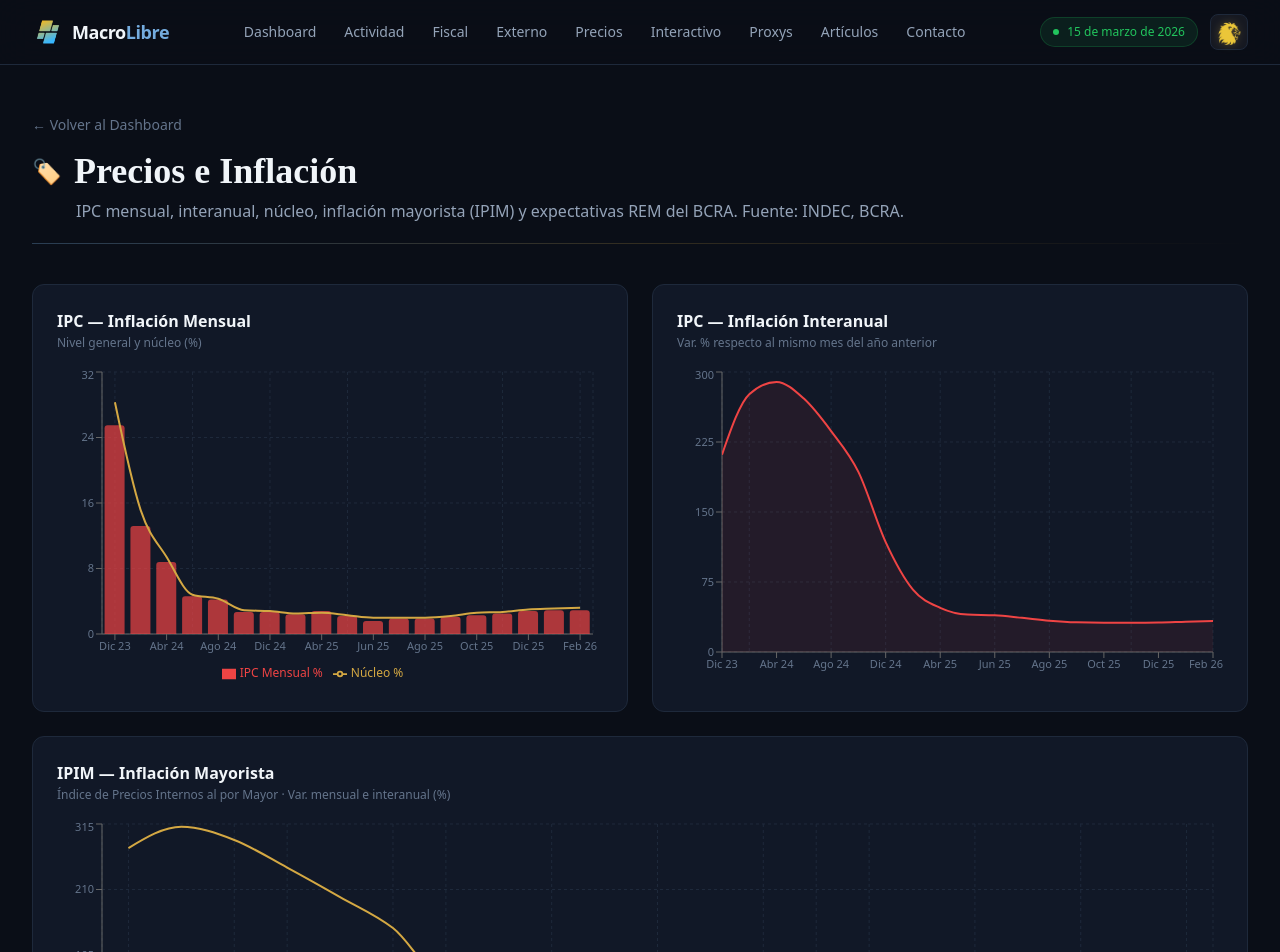
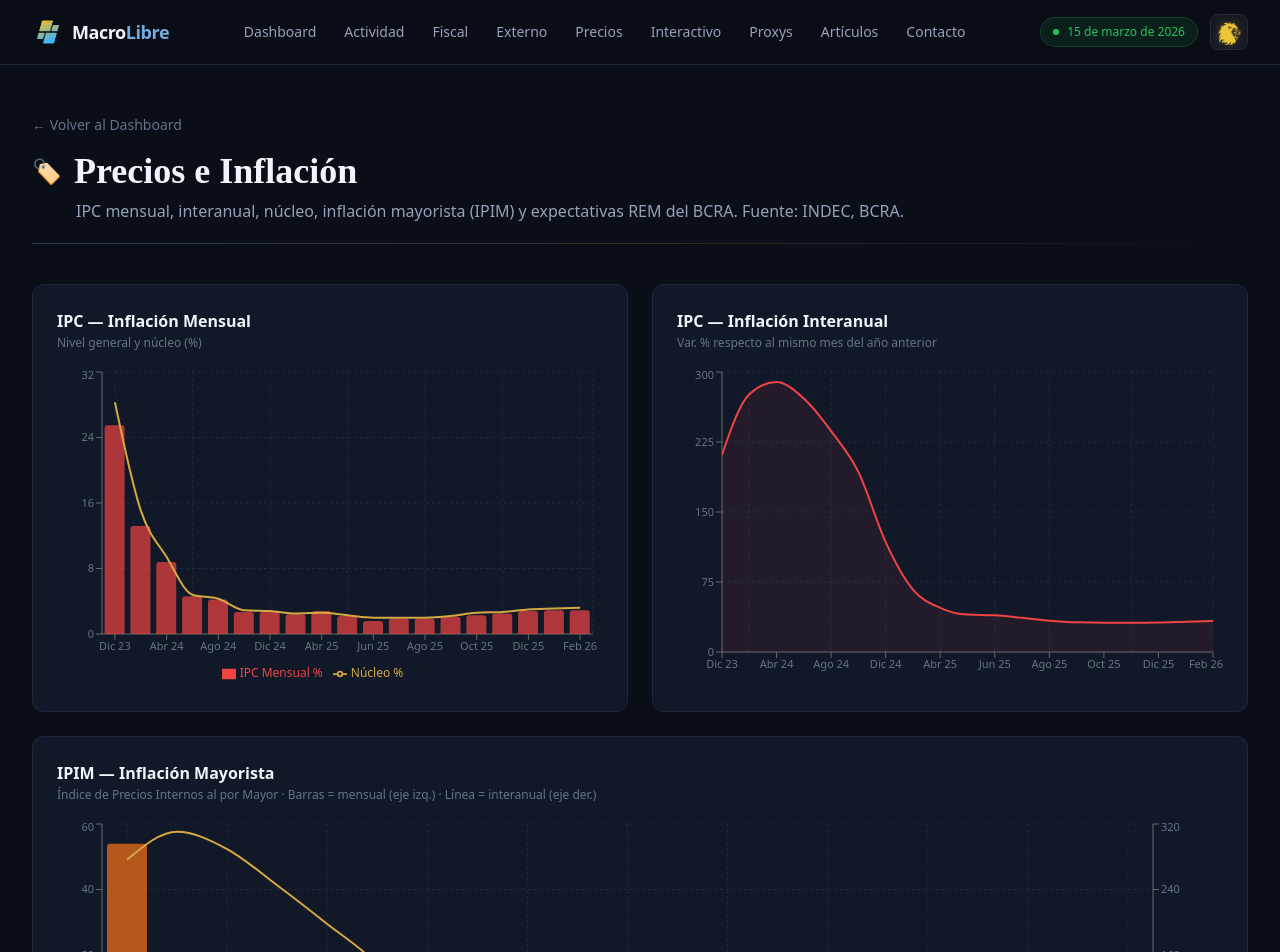
Before and after one commit to santiagoalejandromurcia-hub/macro-ar, a Next.js app: page /precios in a window 1280 px wide. Shown: the top 952 px of the page. Built offline with nearby package versions, Linux system fonts and the light colour scheme.

Commit message:
Seccion Precios + inflacion mayorista + rotacion dashboard

```diff
--- a/src/components/InflacionMayoristaChart.tsx
+++ b/src/components/InflacionMayoristaChart.tsx
@@ -32,16 +32,17 @@ export default function InflacionMayoristaChart() {
   };
 
   return (
-    <ChartCard title="IPIM — Inflación Mayorista" subtitle="Índice de Precios Internos al por Mayor · Var. mensual e interanual (%)">
+    <ChartCard title="IPIM — Inflación Mayorista" subtitle="Índice de Precios Internos al por Mayor · Barras = mensual (eje izq.) · Línea = interanual (eje der.)">
       <ResponsiveContainer width="100%" height={320}>
         <ComposedChart data={inflacionMayoristaData} margin={{ top: 5, right: 10, left: -15, bottom: 5 }}>
           <CartesianGrid {...gr} />
           <XAxis dataKey="date" tick={ax} />
-          <YAxis tick={ax} />
+          <YAxis yAxisId="left" tick={ax} />
+          <YAxis yAxisId="right" orientation="right" tick={ax} />
           <Tooltip content={<CustomTooltip />} />
           <Legend wrapperStyle={{ fontSize: 12, color: isDark ? '#94A3B8' : '#64748B' }} />
-          <Bar dataKey="mensual" name="IPIM Mensual %" fill="#F97316" radius={[3, 3, 0, 0]} opacity={0.7} />
-          <Line type="monotone" dataKey="interanual" name="Interanual %" stroke="#D4A843" strokeWidth={2} dot={false} />
+          <Bar yAxisId="left" dataKey="mensual" name="IPIM Mensual %" fill="#F97316" radius={[3, 3, 0, 0]} opacity={0.7} />
+          <Line yAxisId="right" type="monotone" dataKey="interanual" name="Interanual %" stroke="#D4A843" strokeWidth={2} dot={false} />
         </ComposedChart>
       </ResponsiveContainer>
     </ChartCard>
--- a/src/data/macroData.ts
+++ b/src/data/macroData.ts
@@ -31,7 +31,7 @@ export const kpiCards: KPICard[] = [
   {
     id: 'pbi',
     title: 'PBI Real',
-    value: '3.3%',
+    value: '4.4',
     change: 0.3,
     changeLabel: 'var. interanual',
     icon: '📈',
```
